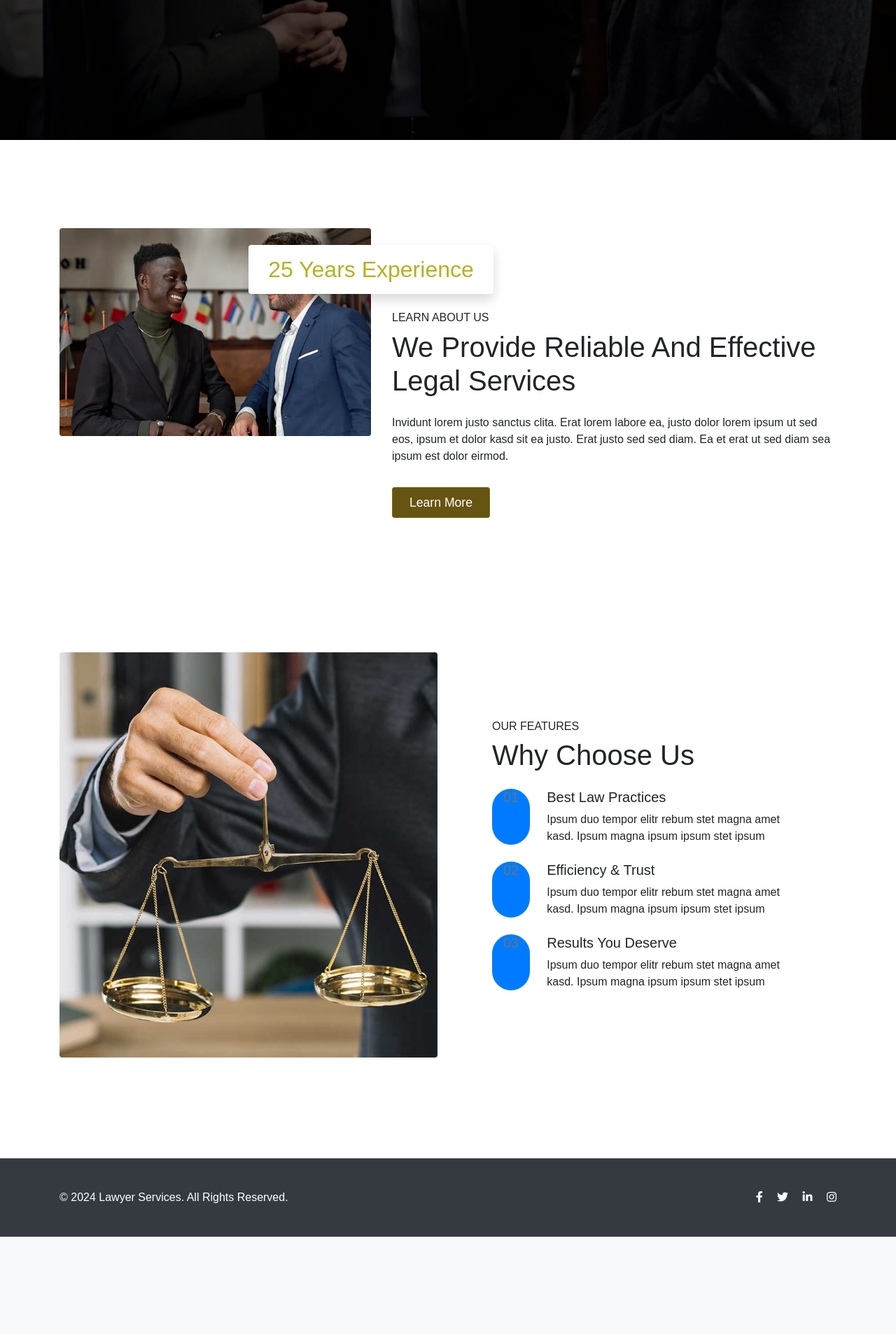
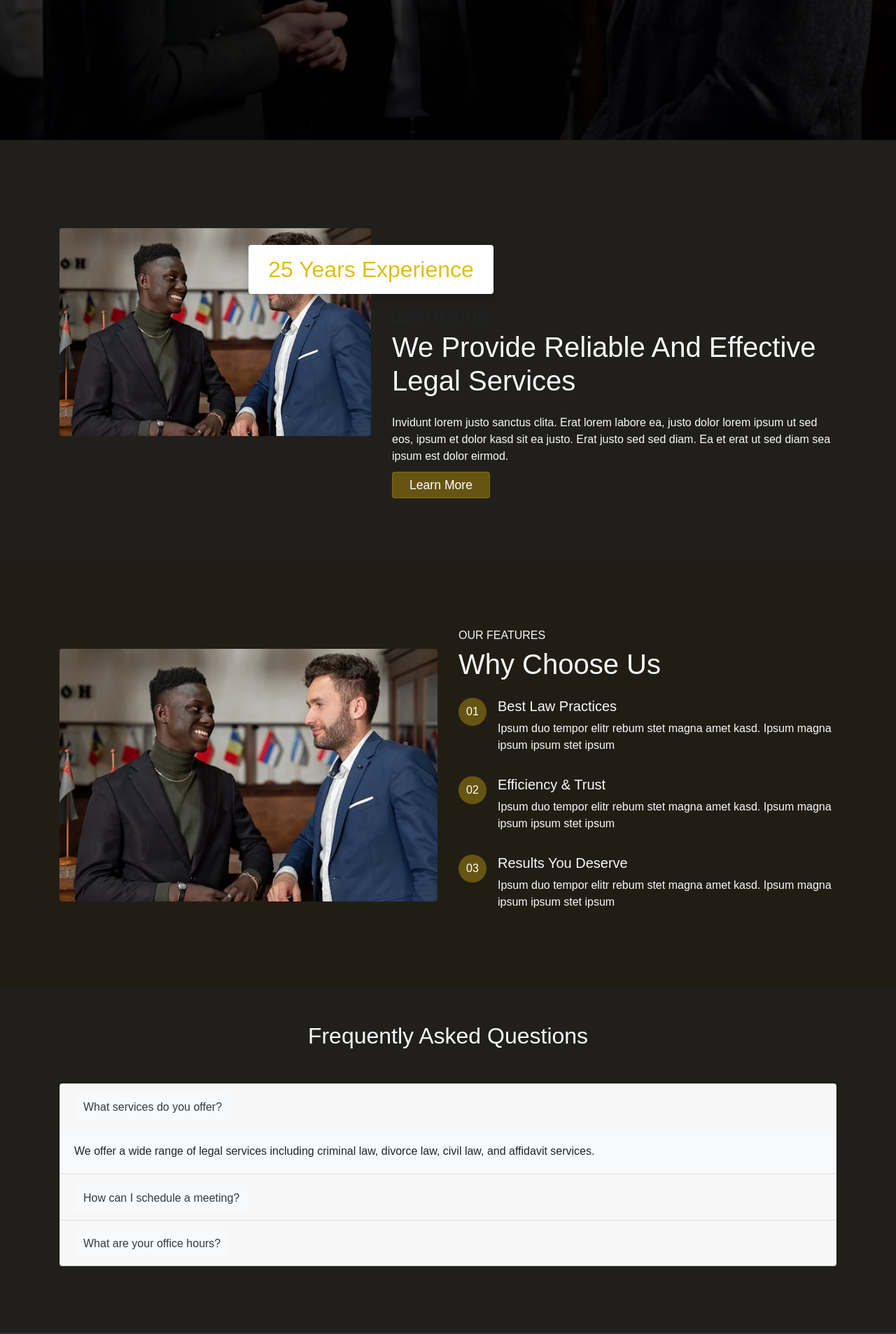
Before and after one commit to KashifHussain662/2nd_Semester_eproject, a PHP site: page / in a window 1280 px wide. Shown: the part 600-2506 px from the top of the page at 70% size. Before the commit the page ends 2367 px from the top, so only its background shows below. Run offline with PHP 8.4, Linux system fonts and the light colour scheme.

Commit message:
home_page_complete

```diff
--- a/View_Profile/js/profile.js
+++ b/View_Profile/js/profile.js
@@ -20,7 +20,7 @@ document.addEventListener("DOMContentLoaded", function () {
     const navbarNavItems = document.getElementById("navbarNavItems");
     navbarNavItems.innerHTML = `
       <li class="nav-item">
-        <a class="nav-link text-light" href="#" id="logout">Logout</a>
+        <a class="nav-link text-light custom_btn" href="#" id="logout">Logout</a>
       </li>
     `;
 
--- a/index.html
+++ b/index.html
@@ -7,7 +7,7 @@
     <title>Lawyer Services</title>
     <link href="https://stackpath.bootstrapcdn.com/bootstrap/4.5.2/css/bootstrap.min.css" rel="stylesheet">
     <link href="https://cdnjs.cloudflare.com/ajax/libs/font-awesome/5.15.3/css/all.min.css" rel="stylesheet">
-    <link href="https://cdnjs.cloudflare.com/ajax/libs/toastr.js/latest/toastr.min.css" rel="stylesheet"/>
+    <link href="https://cdnjs.cloudflare.com/ajax/libs/toastr.js/latest/toastr.min.css" rel="stylesheet" />
     <script src="https://cdnjs.cloudflare.com/ajax/libs/jquery/3.6.0/jquery.min.js"></script>
     <script src="https://cdnjs.cloudflare.com/ajax/libs/toastr.js/latest/toastr.min.js"></script>
     <link href="styles.css" rel="stylesheet">
@@ -19,20 +19,21 @@
     <nav class="navbar navbar-expand-lg navbar-light bg-dark fixed-top">
         <a class="navbar-brand text-light" href="index.html">Lawyer Services</a>
         <button class="navbar-toggler" type="button" data-toggle="collapse" data-target="#navbarNav"
-                aria-controls="navbarNav" aria-expanded="false" aria-label="Toggle navigation">
-            <span class="navbar-toggler-icon"></span>
+            aria-controls="navbarNav" aria-expanded="false" aria-label="Toggle navigation">
+            <span class="navbar-toggler-icon text-light"></span>
         </button>
         <div class="collapse navbar-collapse" id="navbarNav">
             <ul class="navbar-nav ml-auto" id="navbarNavItems">
                 <li class="nav-item">
-                    <a class="nav-link text-light" href="./Login/index.html">Login</a>
+                    <a class="nav-link text-center text-light " href="./Login/index.html">Login</a>
                 </li>
                 <li class="nav-item">
-                    <a class="nav-link text-light" href="./Register/index.html">Register</a>
+                    <a class="nav-link text-center text-light " href="./Register/index.html">Register</a>
                 </li>
             </ul>
         </div>
     </nav>
+
 
     <!-- Hero Section -->
     <section class="hero">
@@ -66,7 +67,7 @@
                             </select>
                         </div>
                         <div class="form-group col-md-4">
-                            <button type="submit" class="btn btn-block">Search</button>
+                            <button type="submit" class="custom_btn btn-block">Search</button>
                         </div>
                     </div>
                 </form>
@@ -91,55 +92,51 @@
                     <img class="img-fluid rounded" src="./images/card/card-2.webp" alt="">
                 </div>
                 <div class="col-lg-7 mt-4 mt-lg-0 reveal-right">
-                    <h2 class="position-relative text-center bg-white rounded p-3 mt-4 mb-4 d-none d-lg-block reveal-top shadow" style="width: 350px; margin-left: -205px; color:  #b5b21e; ">25 Years Experience</h2>
+                    <h2 class="position-relative text-center bg-white rounded p-3 mt-4 mb-4 d-none d-lg-block reveal-top shadow" style="width: 350px; margin-left: -205px; color:#e3bd15;">25 Years Experience</h2>
                     <h6 class="text-uppercase">Learn About Us</h6>
-                    <h1 class="mb-4">We Provide Reliable And Effective Legal Services</h1>
-                    <p>Invidunt lorem justo sanctus clita. Erat lorem labore ea, justo dolor lorem ipsum ut sed eos, ipsum et dolor kasd sit ea justo. Erat justo sed sed diam. Ea et erat ut sed diam sea ipsum est dolor
+                    <h1 class="mb-4 text-light">We Provide Reliable And Effective Legal Services</h1>
+                    <p class="text-light">Invidunt lorem justo sanctus clita. Erat lorem labore ea, justo dolor lorem ipsum ut sed eos, ipsum et dolor kasd sit ea justo. Erat justo sed sed diam. Ea et erat ut sed diam sea ipsum est dolor
                         eirmod.</p>
-                    <a href="" class="btn mt-3 py-2 px-4">Learn More</a>
+                    <a href="" class="custom_btn mt-3 py-2 px-4">Learn More</a>
                 </div>
             </div>
         </div>
     </div>
 
-    <div class="container-fluid py-5">
+    <!-- Why Choose Us Section -->
+    <div class="container-fluid py-5 features ">
         <div class="container py-5">
             <div class="row">
-                <div class="col-lg-6" style="min-height: 500px;">
-                    <div class="position-relative h-100 rounded overflow-hidden">
-                        <img class="position-absolute w-100 h-100" src="./images/feature.jpg" style="object-fit: cover;">
+                <div class="col-lg-6 d-flex align-items-center reveal-right">
+                    <img class="img-fluid rounded" src="./images/card/card-2.webp" alt="Why Choose Us">
+                </div>
+                <div class="col-lg-6 reveal-left">
+                    <h6 class="text-uppercase text-light">Our Features</h6>
+                    <h1 class="mb-4 text-light">Why Choose Us</h1>
+                    <div class="d-flex mb-3">
+                        <div class="bg-golden text-white p-3 rounded-circle mr-3 d-flex align-items-center justify-content-center" style="width: 40px; height: 40px;">
+                            01
+                        </div>
+                        <div>
+                            <h5 class="text-light">Best Law Practices</h5>
+                            <p class="text-light">Ipsum duo tempor elitr rebum stet magna amet kasd. Ipsum magna ipsum ipsum stet ipsum</p>
+                        </div>
                     </div>
-                </div>
-                <div class="col-lg-6 pt-5 pb-lg-5">
-                    <div class="feature-text bg-white rounded p-lg-5">
-                        <h6 class="text-uppercase">Our Features</h6>
-                        <h1 class="mb-4">Why Choose Us</h1>
-                        <div class="d-flex mb-4">
-                            <div class="btn-primary btn-lg-square px-3" style="border-radius: 50px;">
-                                <h5 class="text-secondary m-0">01</h5>
-                            </div>
-                            <div class="ml-4">
-                                <h5>Best Law Practices</h5>
-                                <p class="m-0">Ipsum duo tempor elitr rebum stet magna amet kasd. Ipsum magna ipsum ipsum stet ipsum</p>
-                            </div>
+
+                    <div class="d-flex mb-3">
+                        <div class="bg-golden text-white p-3 rounded-circle mr-3 d-flex align-items-center justify-content-center" style="width: 40px; height: 40px;">
+                           02</div>
+                        <div>
+                            <h5 class="text-light">Efficiency & Trust</h5>
+                            <p class="text-light">Ipsum duo tempor elitr rebum stet magna amet kasd. Ipsum magna ipsum ipsum stet ipsum</p>
                         </div>
-                        <div class="d-flex mb-4">
-                            <div class="btn-primary btn-lg-square px-3" style="border-radius: 50px;">
-                                <h5 class="text-secondary m-0">02</h5>
-                            </div>
-                            <div class="ml-4">
-                                <h5>Efficiency & Trust</h5>
-                                <p class="m-0">Ipsum duo tempor elitr rebum stet magna amet kasd. Ipsum magna ipsum ipsum stet ipsum</p>
-                            </div>
-                        </div>
-                        <div class="d-flex">
-                            <div class="btn-primary btn-lg-square px-3" style="border-radius: 50px;">
-                                <h5 class="text-secondary m-0">03</h5>
-                            </div>
-                            <div class="ml-4">
-                                <h5>Results You Deserve</h5>
-                                <p class="m-0">Ipsum duo tempor elitr rebum stet magna amet kasd. Ipsum magna ipsum ipsum stet ipsum</p>
-                            </div>
+                    </div>
+                    <div class="d-flex mb-3">
+                        <div class="bg-golden text-white p-3 rounded-circle mr-3 d-flex align-items-center justify-content-center" style="width: 40px; height: 40px;">
+                           03</div>
+                        <div>
+                            <h5 class="text-light">Results You Deserve</h5>
+                            <span class="text-light">Ipsum duo tempor elitr rebum stet magna amet kasd. Ipsum magna ipsum ipsum stet ipsum</span>
                         </div>
                     </div>
                 </div>
@@ -147,10 +144,98 @@
         </div>
     </div>
 
+    <!-- FAQ Section -->
+    <section class="faq py-5">
+        <div class="container">
+            <h2 class="text-center text-light mb-5">Frequently Asked Questions</h2>
+            <div class="accordion" id="faqAccordion">
+                <div class="card">
+                    <div class="card-header" id="faqHeadingOne">
+                        <h2 class="mb-0 ">
+                            <button class="btn btn-link text-dark bg-light" type="button" data-toggle="collapse"
+                                data-target="#faqCollapseOne" aria-expanded="true" aria-controls="faqCollapseOne">
+                                What services do you offer?
+                            </button>
+                        </h2>
+                    </div>
+                    <div id="faqCollapseOne" class="collapse show" aria-labelledby="faqHeadingOne"
+                        data-parent="#faqAccordion">
+                        <div class="card-body">
+                            We offer a wide range of legal services including criminal law, divorce law, civil law, and affidavit
+                            services.
+                        </div>
+                    </div>
+                </div>
+                <div class="card">
+                    <div class="card-header" id="faqHeadingTwo">
+                        <h2 class="mb-0">
+                            <button class="btn btn-link text-dark collapsed bg-light" type="button" data-toggle="collapse"
+                                data-target="#faqCollapseTwo" aria-expanded="false" aria-controls="faqCollapseTwo">
+                                How can I schedule a meeting?
+                            </button>
+                        </h2>
+                    </div>
+                    <div id="faqCollapseTwo" class="collapse" aria-labelledby="faqHeadingTwo"
+                        data-parent="#faqAccordion">
+                        <div class="card-body">
+                            You can schedule a meeting through our website using the meeting scheduling form in the lawyer
+                            profile section.
+                        </div>
+                    </div>
+                </div>
+                <div class="card">
+                    <div class="card-header" id="faqHeadingThree">
+                        <h2 class="mb-0">
+                            <button class="btn btn-link text-dark collapsed bg-light" type="button" data-toggle="collapse"
+                                data-target="#faqCollapseThree" aria-expanded="false" aria-controls="faqCollapseThree">
+                                What are your office hours?
+                            </button>
+                        </h2>
+                    </div>
+                    <div id="faqCollapseThree" class="collapse" aria-labelledby="faqHeadingThree"
+                        data-parent="#faqAccordion">
+                        <div class="card-body">
+                            Our office hours are Monday to Friday, 9:00 AM to 5:00 PM.
+                        </div>
+                    </div>
+                </div>
+            </div>
+        </div>
+    </section>
+
     <!-- Footer -->
     <footer class="bg-dark text-white mt-5">
-        <div class="container py-4">
+        <div class="container py-5">
             <div class="row">
+                <!-- Contact Us -->
+                <div class="col-lg-4">
+                    <h5 class="mb-4">Contact Us</h5>
+                    <p><i class="fas fa-map-marker-alt mr-2"></i> 123 Lawyer St, Legal City, 56789</p>
+                    <p><i class="fas fa-phone-alt mr-2"></i> (123) 456-7890</p>
+                    <p><i class="fas fa-envelope mr-2"></i> info@lawyerservices.com</p>
+                </div>
+                <!-- Quick Links -->
+                <div class="col-lg-4">
+                    <h5 class="mb-4">Quick Links</h5>
+                    <ul class="list-unstyled">
+                        <li><a href="#" class="text-white">Home</a></li>
+                        <li><a href="#" class="text-white">About Us</a></li>
+                        <li><a href="#" class="text-white">Services</a></li>
+                        <li><a href="#" class="text-white">Contact Us</a></li>
+                    </ul>
+                </div>
+                <!-- Subscribe -->
+                <div class="col-lg-4">
+                    <h5 class="mb-4">Subscribe to Our Newsletter</h5>
+                    <form>
+                        <div class="form-group">
+                            <input type="email" class="form-control" placeholder="Enter your email">
+                        </div>
+                        <button type="submit" class="btn custom_btn">Subscribe</button>
+                    </form>
+                </div>
+            </div>
+            <div class="row mt-4">
                 <div class="col-md-6">
                     <p class="mb-0">&copy; 2024 Lawyer Services. All Rights Reserved.</p>
                 </div>
--- a/styles.css
+++ b/styles.css
@@ -1,6 +1,7 @@
 /* General Styles */
 body {
     font-family: Arial, sans-serif;
+    background-color: #201f1c;
 }
 
 .navbar-brand {
@@ -13,6 +14,10 @@ body {
     color: white;
     text-align: center;
     height: 100vh;
+}
+
+.nav-link  :hover {
+color: #665413;
 }
 
 .hero h1 {
@@ -33,12 +38,31 @@ body {
 
 }
 
-.btn {
+.features{
+    background-color: #231d11c3;
+}
+
+
+
+.custom_btn {
     background-color:#665413;
     color: white;
     font-size: 1.1rem;
     transition: background-color 0.3s, box-shadow 0.3s;
     border: 1px solid #99971f67;
+    padding:5px;
+    border-radius:4px ;
+
+}
+
+
+.custom_btn:hover {
+    background-color:#15140d;
+    color:#e3bd15;
+    border: 1px solid #907c33;
+    box-shadow: 0px 0px 10px 0px #a08923;
+    font-size: 1.1rem;
+
 
 }
 
@@ -47,22 +71,16 @@ body {
 
 }
 
-.btn:hover {
-    background-color: transparent;
-    color: rgb(248, 248, 248);
-    border: 1px solid #907c33;
-    box-shadow: 0px 0px 10px 0px #a08923;
-    font-size: 1.1rem;
-    color: rgb(255, 255, 255);
-
-
-}
 
 .search-results {
     margin-top: 30px;
 }
 
+
 /* FAQ Section */
+.faq_section {
+    background-color: #15140d92;
+}
 .faq .card-header {
     cursor: pointer;
 }
```
Also changed, not shown: Lawyer/index.html (+46 -0 lines), View_Profile/css/profile.css (+22 -0 lines), View_Profile/index.html (+47 -1 lines), allResults.html (+33 -3 lines), scripts.js (+4 -10 lines).
